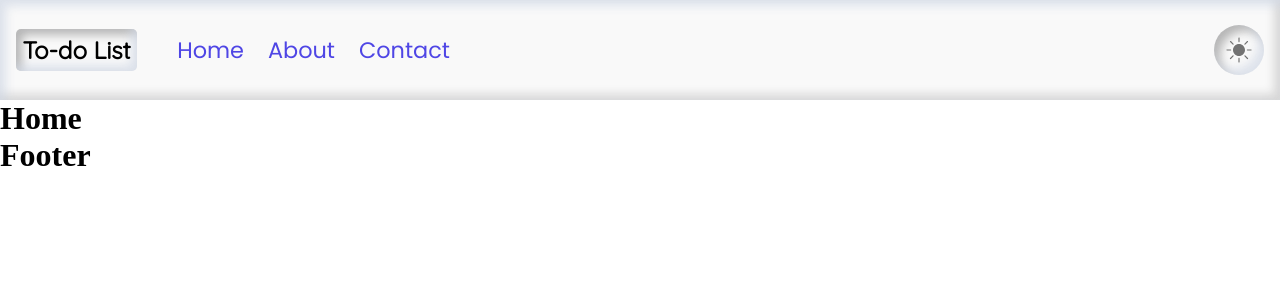
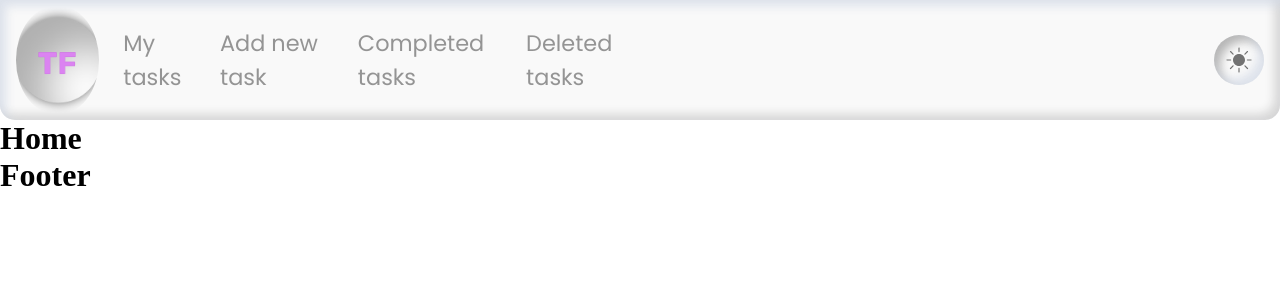
Before and after one commit to vlad113chepurko/Taskify, a React app: page / in a window 1280 px wide. Shown: the top 300 px of the page. Built offline with nearby package versions, Linux system fonts and the light colour scheme; the HTML template or start-up script is replaced by a standard one.

Commit message:
Added logo

```diff
--- a/src/components/navigation/Navigation.tsx
+++ b/src/components/navigation/Navigation.tsx
@@ -1,15 +1,24 @@
 import './styles/_Navigation.scss';
 import "@layouts/header/_Header.scss";
 import {Link} from 'react-router-dom';
+import logo from '@assets/logo.png';
+import { useNavigate } from "react-router-dom";
 
 const Navigation = () => {
+  const navigate = useNavigate();
   return (
-    <div className={"header__container-left"}>
+    <div onClick={() => navigate('/')} className={"header__container-left"}>
       <nav className="navigation">
-        <h1 className={'header__logo'}>To-do List</h1>
-        <Link to="/">Home</Link>
-        <Link to="/about">About</Link>
-        <Link to="/contact">Contact</Link>
+        <i className={"header__logo-container"}>
+          <img
+            src={logo}
+            alt="logo"
+          />
+        </i>
+        <Link to="/tasks">My tasks</Link>
+        <Link to="/add">Add new task</Link>
+        <Link to="/completed">Completed tasks</Link>
+        <Link to="/deleted">Deleted tasks</Link>
       </nav>
     </div>
   )
--- a/src/components/navigation/styles/_Navigation.scss
+++ b/src/components/navigation/styles/_Navigation.scss
@@ -9,7 +9,7 @@
   @include flex-center(row);
 
   a {
-    color: $primary;
+    color: $link;
     text-decoration: none;
     font-size: 1.4rem;
 
--- a/src/layouts/header/styles/_header-wrapper.scss
+++ b/src/layouts/header/styles/_header-wrapper.scss
@@ -2,25 +2,35 @@
 @use '@styles/variables' as *;
 
 .header {
-  height: 100px;
+  height: 120px;
   width: 100%;
   @include flex-between(row);
-  padding: 0 1rem 0 1rem;
+  padding: 1rem;
   background-color: $bg-light;
   box-shadow:
   inset 6px 6px 10px rgba($shadow, 0.7),
   inset -6px -6px 10px rgba($bg-dark, 0.15);
+
+  border-bottom-left-radius: 15px;
+  border-bottom-right-radius: 15px;
 }
 
-.header__logo {
-  font-family: $logo-fn;
-  font-size: 1.5rem;
+.header__logo-container {
+  @include flex-center(none);
+  width: 110px;
+  height: 110px;
+  border-radius: 50%;
+
   cursor: pointer;
-  border-radius: 5px;
-  margin-right: 1rem;
-  padding: 0.4rem;
-  background-color: $bg-light;
-  @include box-shadow($shadow, $bg-dark)
+
+
+
+  img {
+    object-fit: cover;
+    width: 100%;
+    height: 100%;
+    border-radius: 50%;
+  }
 }
 
 .header__circle {
--- a/src/styles/_variables.scss
+++ b/src/styles/_variables.scss
@@ -13,12 +13,14 @@
 // Colors
 
 $primary: #4f46e5;
+$link: #949494;
 $bg-light: #f9f9f9;
 $bg-dark: #1e1e1e;
 $text-light: #1e1e1e;
 $text-dark: #f9f9f9;
 $shadow: #D1D9E6;
 
+
 // Fonts
 $logo-fn: 'Quicksand-Regular', sans-serif;
 $poppins: 'Poppins-Regular', sans-serif;
```
Also changed, not shown: src/assets/logo.png (added), 1 other file (tests, documents, lock files or other folders).
